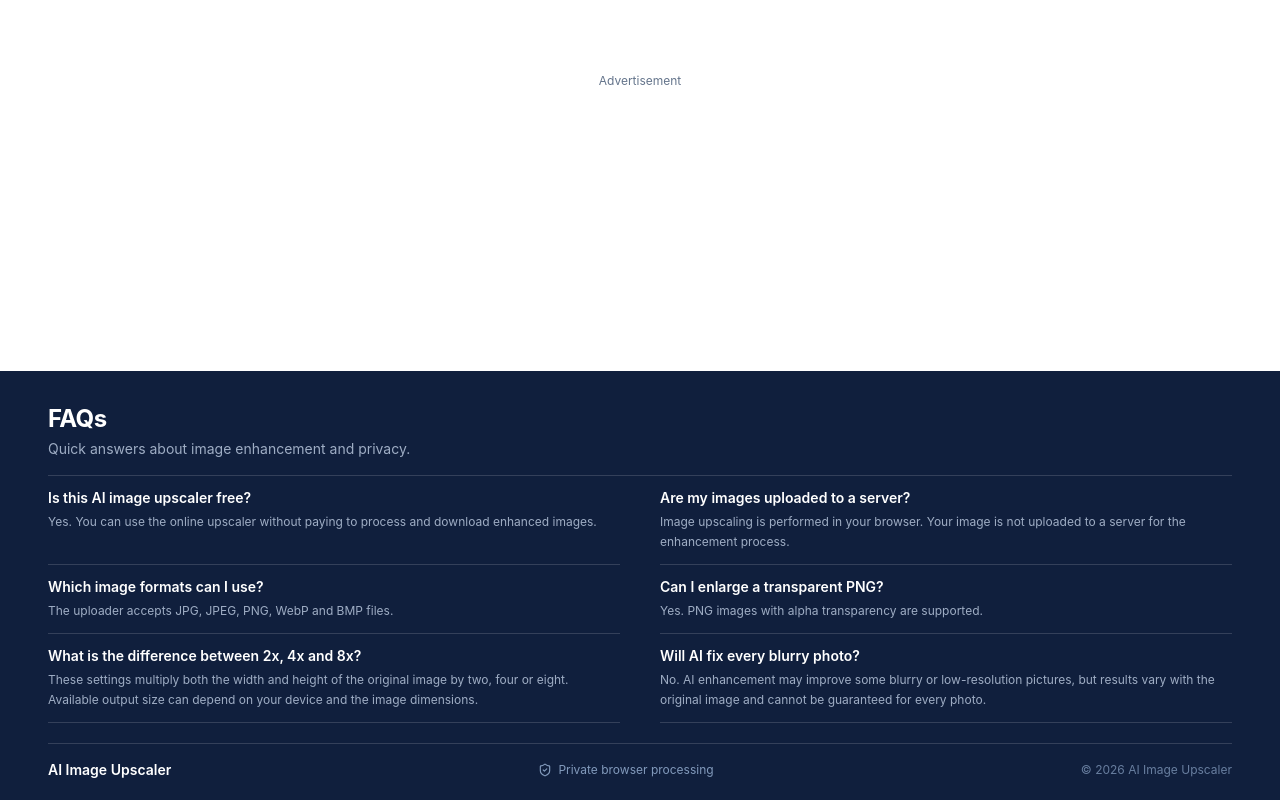
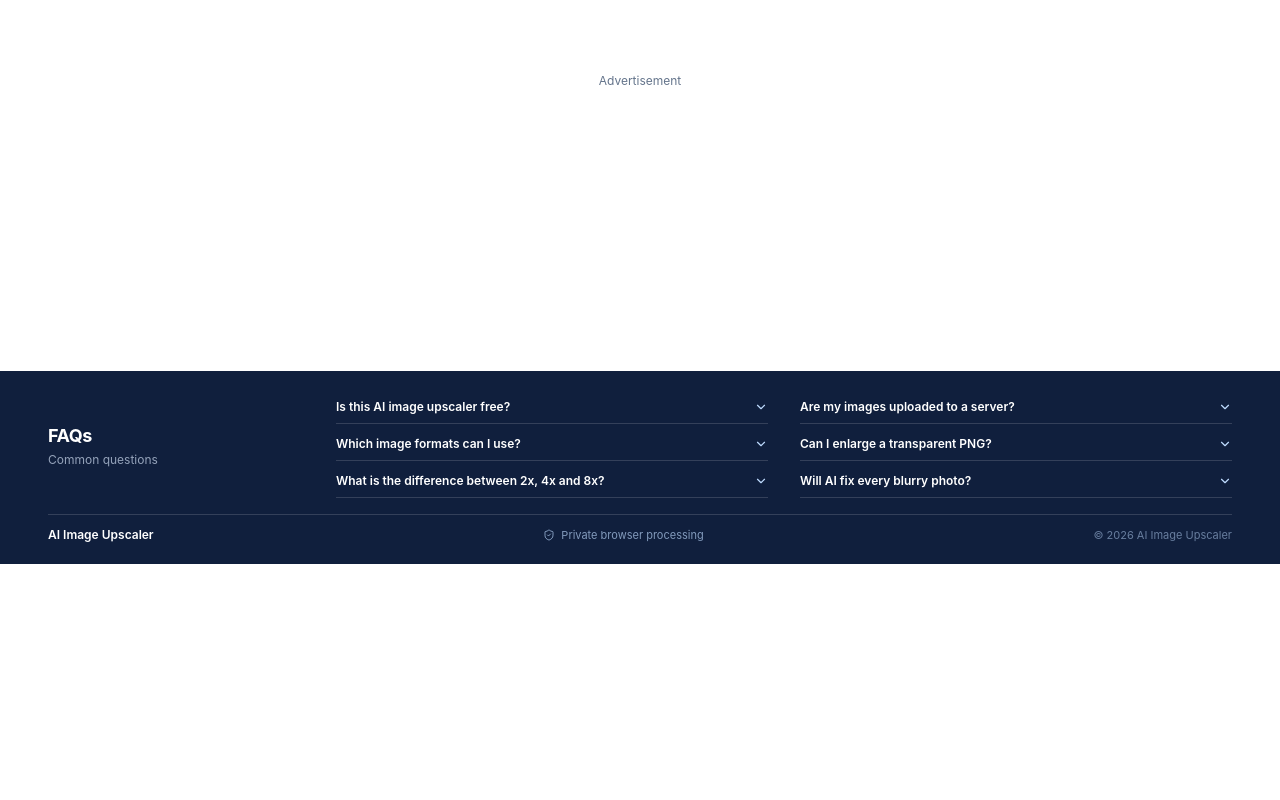
Before and after one commit to graphicsexpert65-png/image-upscaler, a React (Vite) app: page / in a window 1280 px wide. Shown: the part 1987-2787 px from the top of the page. After the commit the page ends 2551 px from the top, so only its background shows below. Built offline with nearby package versions, Linux system fonts and the light colour scheme; what onnxruntime-web would draw is missing.

Commit message:
Convert FAQ footer to compact expandable layout

```diff
--- a/src/components/Footer.tsx
+++ b/src/components/Footer.tsx
@@ -1,5 +1,5 @@
 import React from 'react';
-import { ShieldCheck } from 'lucide-react';
+import { ShieldCheck, ChevronDown } from 'lucide-react';
 
 const faqs = [
   ['Is this AI image upscaler free?', 'Yes. You can use the online upscaler without paying to process and download enhanced images.'],
@@ -13,27 +13,29 @@ const faqs = [
 export function Footer() {
   return (
     <footer className="bg-[#101f3d] text-white">
-      <div className="max-w-screen-2xl mx-auto px-4 sm:px-8 xl:px-12 2xl:px-16 pt-8 pb-5">
-        <div className="flex flex-col sm:flex-row sm:items-end sm:justify-between gap-2 mb-4">
-          <div>
-            <h2 className="text-xl sm:text-2xl font-bold tracking-tight">FAQs</h2>
-            <p className="mt-1 text-xs sm:text-sm text-blue-100/70">Quick answers about image enhancement and privacy.</p>
+      <div className="max-w-screen-2xl mx-auto px-4 sm:px-8 xl:px-12 2xl:px-16 py-5">
+        <div className="flex flex-col sm:flex-row sm:items-center sm:justify-between gap-3">
+          <div className="shrink-0">
+            <h2 className="text-lg font-bold tracking-tight">FAQs</h2>
+            <p className="mt-0.5 text-xs text-blue-100/65">Common questions</p>
+          </div>
+          <div className="grid grid-cols-1 sm:grid-cols-2 gap-x-8 gap-y-1 flex-1 sm:max-w-4xl">
+            {faqs.map(([question, answer]) => (
+              <details key={question} className="group border-b border-white/15 py-2">
+                <summary className="flex cursor-pointer list-none items-center justify-between gap-3 text-xs font-semibold text-white">
+                  <span>{question}</span>
+                  <ChevronDown className="h-3.5 w-3.5 shrink-0 text-blue-200 transition-transform group-open:rotate-180" />
+                </summary>
+                <p className="pt-2 pr-5 text-xs leading-5 text-blue-100/70">{answer}</p>
+              </details>
+            ))}
           </div>
         </div>
 
-        <div className="grid grid-cols-1 md:grid-cols-2 gap-x-10 border-t border-white/15">
-          {faqs.map(([question, answer]) => (
-            <article key={question} className="py-3 border-b border-white/15">
-              <h3 className="text-sm font-semibold text-white">{question}</h3>
-              <p className="mt-1 text-xs leading-5 text-blue-100/70">{answer}</p>
-            </article>
-          ))}
-        </div>
-
-        <div className="mt-5 pt-4 border-t border-white/15 flex flex-col sm:flex-row items-center justify-between gap-2">
-          <p className="text-sm font-semibold text-white">AI Image Upscaler</p>
-          <p className="text-xs text-blue-200/65 flex items-center gap-1.5"><ShieldCheck className="h-3.5 w-3.5" /> Private browser processing</p>
-          <p className="text-xs text-blue-200/50">© {new Date().getFullYear()} AI Image Upscaler</p>
+        <div className="mt-4 pt-3 border-t border-white/15 flex flex-col sm:flex-row items-center justify-between gap-2">
+          <p className="text-xs font-semibold text-white">AI Image Upscaler</p>
+          <p className="text-[11px] text-blue-200/65 flex items-center gap-1.5"><ShieldCheck className="h-3 w-3" /> Private browser processing</p>
+          <p className="text-[11px] text-blue-200/50">© {new Date().getFullYear()} AI Image Upscaler</p>
         </div>
       </div>
     </footer>
```
